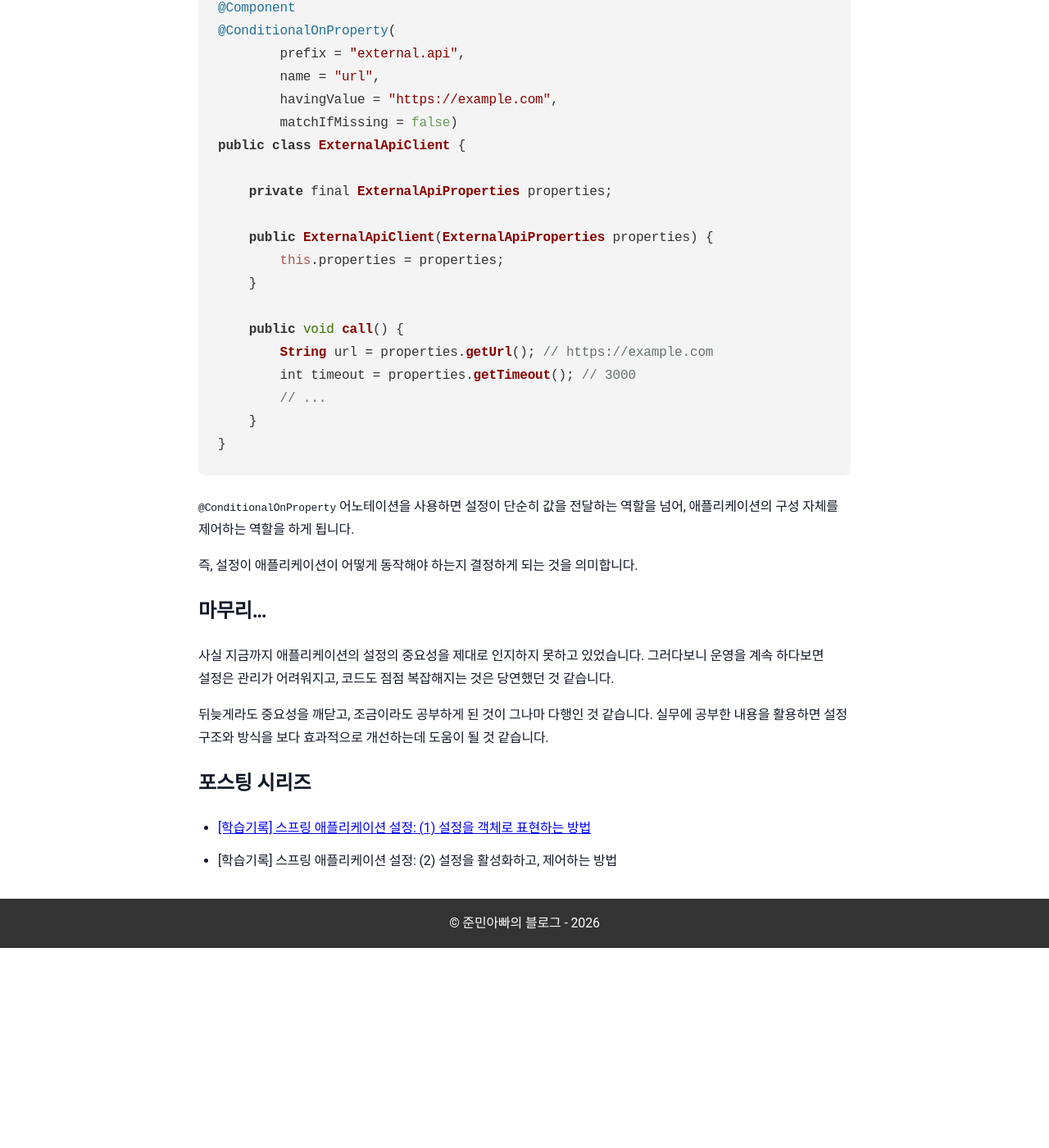
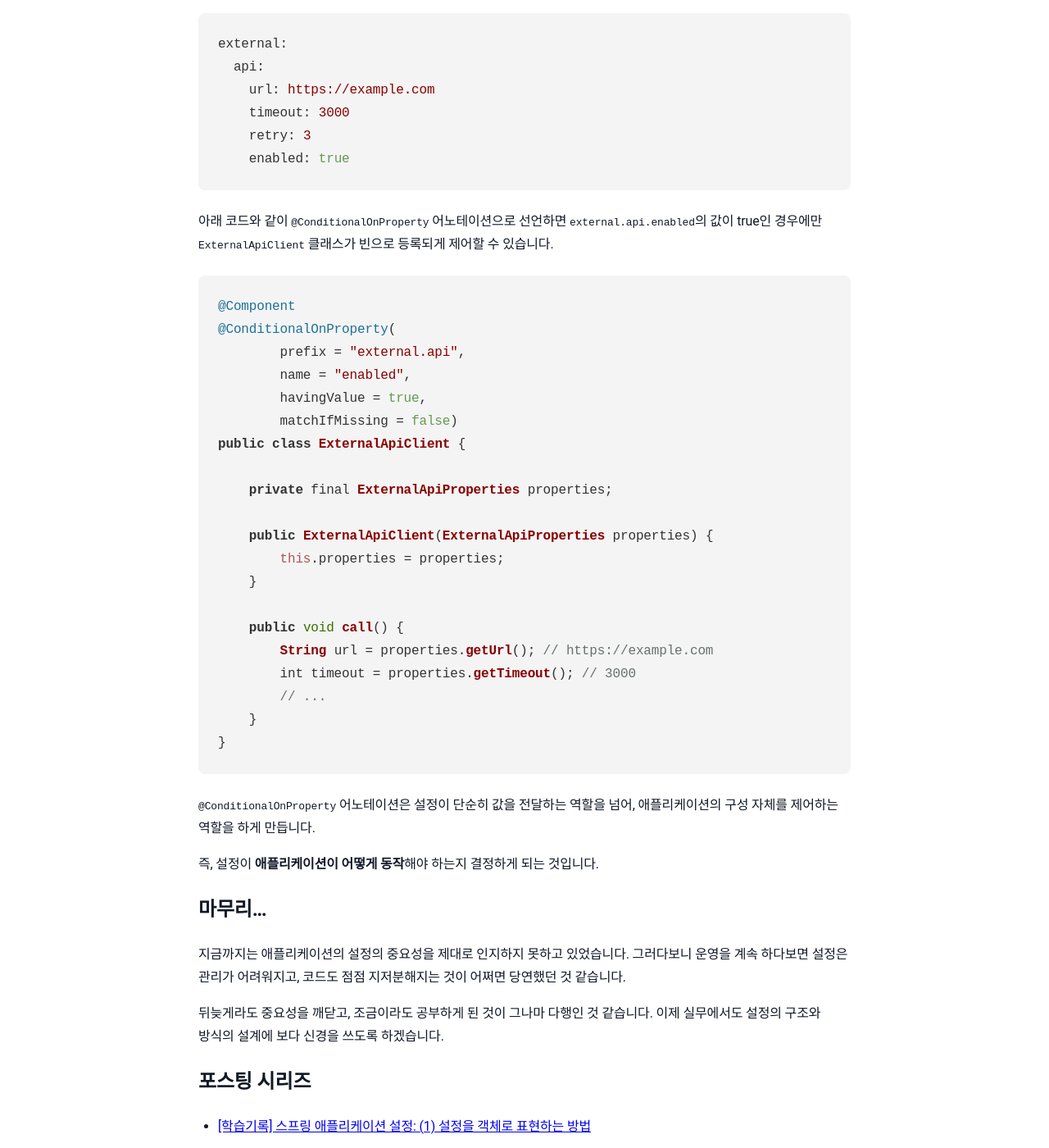
Before and after one commit to sanghoon-lee/sanghoon-lee.github.io, a Jekyll site: the page built from _posts/2026-02-13-Config2.md, in a window 1280 px wide and 1400 px high, scrolled down 3952 px. Shown: the whole window at 82% size. Built offline with Jekyll 4.4.1, drawn with Linux system fonts in a browser that asks for light colours; nearby versions of some CDN libraries; comment, search, counter and statistics services are not loaded; before the commit the page ends 5108 px from its top, so only the background shows below that; some of the changed text lies outside the part shown.

Commit message:
포스팅 내용 수정

````diff
--- a/_posts/2026-02-13-Config2.md
+++ b/_posts/2026-02-13-Config2.md
@@ -108,6 +108,8 @@ public class ExternalApiProperties {
 반면 `@EnableConfigurationProperties` 어노테이션을 사용하면
 설정은 “구성 단계에서 활성화되는 요소”라는 인식이 더 분명해질 수 있습니다.
 
+`@Component` 어노테이션을 사용해도 설정 클래스가 스캔 대상으로 등록이 되지만, 설정을 위한 별도의 구성 의도를 드러내지 못할 수 있습니다.
+
 그래서 애플리케이션을 **라이브러리/모듈화** 형태로 제공할 계획이 있거나, 설정의 구성(Configuration)을 명확히 분리하고 싶다면 `@EnableConfigurationProperties` 어노테이션을 사용하는 것이 더 적합해보입니다.
 
 ## 설정에 따라 동작을 제어하는 방법, @ConditionalOnProperty 어노테이션
@@ -123,13 +125,25 @@ public class ExternalApiProperties {
 
 `@ConditionalOnProperty`는 설정 값이 존재하거나, 특정한 조건과 일치할 때만 스프링 컨텍스트에 빈을 등록하도록 제어하는 어노테이션입니다.
 
-예를 들어 `external.api.url`의 값이 **https://example.com**인 경우에만 `ExternalApiClient` 클래스를 빈으로 등록하려면 `@ConditionalOnProperty` 어노테이션으로 다음과 같이 선언하면 됩니다.
+지금까지 사용한 `application.yaml` 파일에 enabled라는 설정을 추가해보겠습니다.
+
+```yaml
+external:
+  api:
+    url: https://example.com
+    timeout: 3000
+    retry: 3
+    enabled: true
+```
+
+아래 코드와 같이 `@ConditionalOnProperty` 어노테이션으로 선언하면 `external.api.enabled`의 값이 true인 경우에만 `ExternalApiClient` 클래스가 빈으로 등록되게 제어할 수 있습니다.
+
 ```java
 @Component
 @ConditionalOnProperty(
         prefix = "external.api",
-        name = "url",
-        havingValue = "https://example.com",
+        name = "enabled",
+        havingValue = true,
         matchIfMissing = false)
 public class ExternalApiClient {
 
@@ -147,17 +161,17 @@ public class ExternalApiClient {
 }
 ```
 
-`@ConditionalOnProperty` 어노테이션을 사용하면
+`@ConditionalOnProperty` 어노테이션은
 설정이 단순히 값을 전달하는 역할을 넘어,
-애플리케이션의 구성 자체를 제어하는 역할을 하게 됩니다.
+애플리케이션의 구성 자체를 제어하는 역할을 하게 만듭니다.
 
-즉, 설정이 애플리케이션이 어떻게 동작해야 하는지 결정하게 되는 것을 의미합니다.
+즉, 설정이 **애플리케이션이 어떻게 동작**해야 하는지 결정하게 되는 것입니다.
 
 ## 마무리...
 
-사실 지금까지 애플리케이션의 설정의 중요성을 제대로 인지하지 못하고 있었습니다. 그러다보니 운영을 계속 하다보면 설정은 관리가 어려워지고, 코드도 점점 복잡해지는 것은 당연했던 것 같습니다.
+지금까지는 애플리케이션의 설정의 중요성을 제대로 인지하지 못하고 있었습니다. 그러다보니 운영을 계속 하다보면 설정은 관리가 어려워지고, 코드도 점점 지저분해지는 것이 어쩌면 당연했던 것 같습니다.
 
-뒤늦게라도 중요성을 깨닫고, 조금이라도 공부하게 된 것이 그나마 다행인 것 같습니다. 실무에 공부한 내용을 활용하면 설정 구조와 방식을 보다 효과적으로 개선하는데 도움이 될 것 같습니다.
+뒤늦게라도 중요성을 깨닫고, 조금이라도 공부하게 된 것이 그나마 다행인 것 같습니다. 이제 실무에서도 설정의 구조와 방식의 설계에 보다 신경을 쓰도록 하겠습니다.
 
 ## 포스팅 시리즈
 
````
